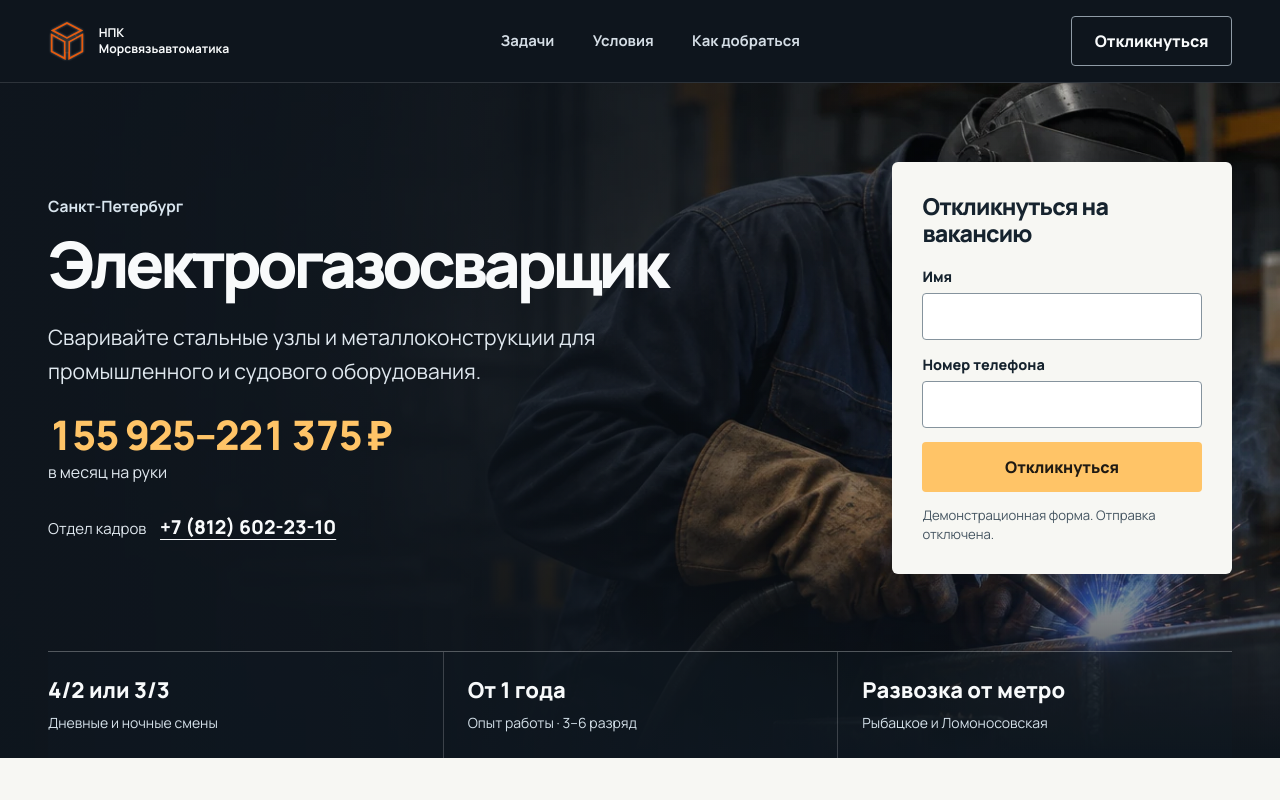
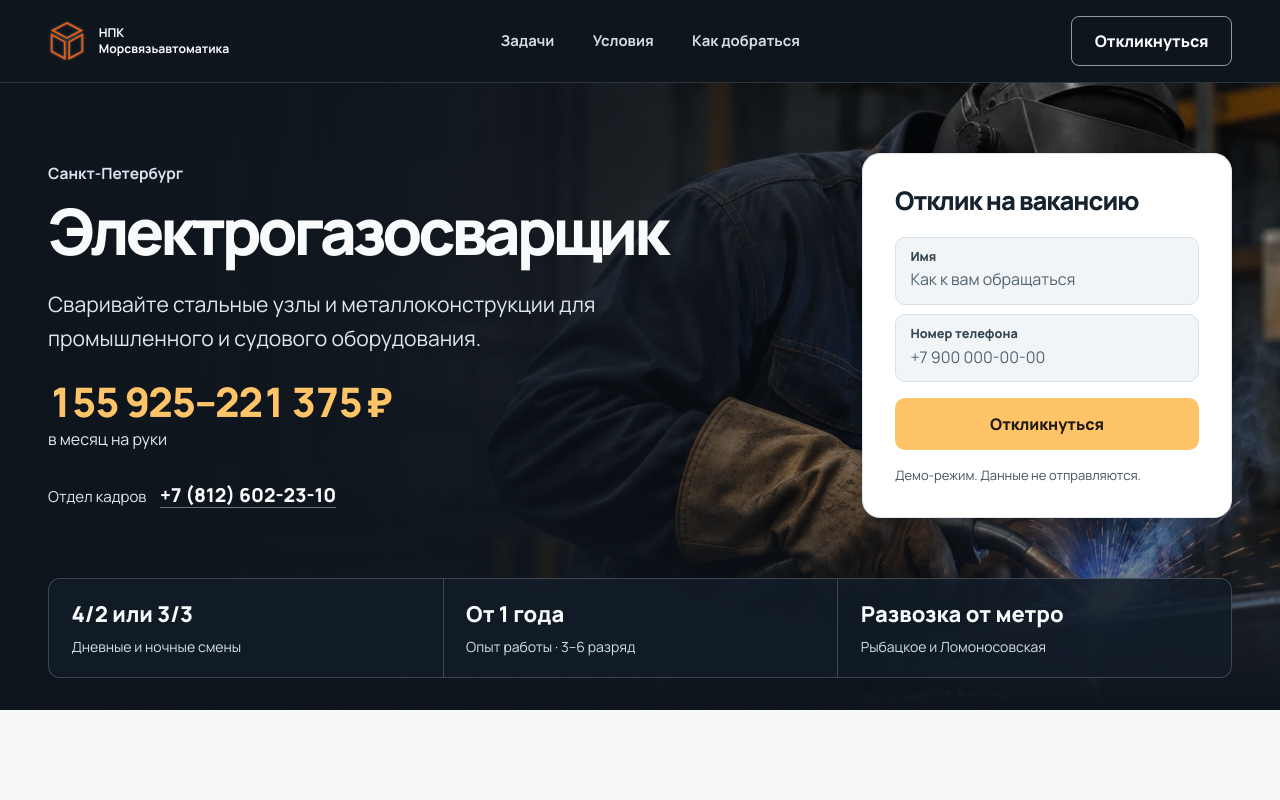
Before and after one commit to goodrojh/msa-welder, a plain HTML site: page index.html in a window 1280 px wide. Shown: the top 800 px of the page. Drawn offline with Linux system fonts and the light colour scheme.

Commit message:
Refine the vacancy form and landing page styling

```diff
--- a/index.html
+++ b/index.html
@@ -13,7 +13,7 @@
   <title>Электрогазосварщик в Санкт-Петербурге — НПК «Морсвязьавтоматика»</title>
   <link rel="icon" href="assets/favicon.svg" type="image/svg+xml">
   <link rel="preload" href="assets/hero.webp" as="image">
-  <link rel="stylesheet" href="styles.css?v=2">
+  <link rel="stylesheet" href="styles.css?v=3">
 </head>
 <body>
   <a class="skip" href="#main">К содержанию</a>
@@ -47,12 +47,20 @@
             </div>
           </div>
           <div class="callback-card" id="callback">
-          <h2>Откликнуться на вакансию</h2>
+            <h2>Отклик на вакансию</h2>
             <form class="callback-form">
-            <label>Имя<input type="text" autocomplete="given-name" maxlength="80" pattern=".*\S.*" required></label>
-            <label>Номер телефона<input type="tel" autocomplete="tel" maxlength="30" required></label>
+              <div class="form-fields">
+                <label class="form-field">
+                  <span>Имя</span>
+                  <input type="text" autocomplete="given-name" placeholder="Как к вам обращаться" maxlength="80" pattern=".*\S.*" required>
+                </label>
+                <label class="form-field">
+                  <span>Номер телефона</span>
+                  <input type="tel" autocomplete="tel" placeholder="+7 900 000-00-00" maxlength="30" required>
+                </label>
+              </div>
               <button type="submit" class="button button-primary" disabled>Откликнуться</button>
-            <p class="form-note" role="status">Демонстрационная форма. Отправка отключена.</p>
+              <p class="form-note" role="status">Демо-режим. Данные не отправляются.</p>
             </form>
           </div>
         </div>
@@ -201,7 +209,7 @@
   <div class="mobile-apply"><a class="button button-primary" href="#callback" data-open-application data-event="apply_mobile">Откликнуться на вакансию</a></div>
   <dialog class="callback-dialog" aria-labelledby="dialog-title">
     <button type="button" class="dialog-close" aria-label="Закрыть форму">×</button>
-    <h2 id="dialog-title">Откликнуться на вакансию</h2>
+    <h2 id="dialog-title">Отклик на вакансию</h2>
   </dialog>
   <script src="script.js?v=3" defer></script>
 </body>
--- a/styles.css
+++ b/styles.css
@@ -18,12 +18,13 @@
   --steel-deep: #0e151d;
   --text: #16232e;
   --muted: #445460;
-  --paper: #f7f7f3;
-  --tile: #e9eef0;
+  --paper: #f7f8f9;
+  --tile: #edf1f4;
   --line: #c9d2d7;
   --amber: #ffc467;
   --amber-hover: #ffd38e;
   --white: #f8fafb;
+  --radius: 12px;
   font-family: Manrope, "Segoe UI", Arial, sans-serif;
   font-size: 100%;
 }
@@ -48,7 +49,7 @@ button, summary, a { -webkit-tap-highlight-color: transparent; }
 nav { display: flex; gap: clamp(1.2rem, 3vw, 3rem); }
 nav a { text-decoration: none; color: #d4dde5; font-size: .93rem; font-weight: 700; }
 nav a:hover, .hh-link:hover { color: var(--amber); }
-.button { display: inline-flex; align-items: center; justify-content: center; padding: .9rem 1.4rem; min-height: 50px; border-radius: 4px; border: 1px solid transparent; font: inherit; font-weight: 800; text-decoration: none; line-height: 1.25; text-align: center; cursor: pointer; transition: background .18s, border-color .18s; }
+.button { display: inline-flex; align-items: center; justify-content: center; padding: .9rem 1.4rem; min-height: 50px; border-radius: 8px; border: 1px solid transparent; font: inherit; font-weight: 800; text-decoration: none; line-height: 1.25; text-align: center; cursor: pointer; transition: background .18s, border-color .18s; }
 .button-outline { color: var(--white); border-color: #8f9ba6; }
 .button-outline:hover { background: #ffffff15; border-color: var(--white); }
 .button-primary { color: #1f1a13; background: var(--amber); }
@@ -56,8 +57,8 @@ nav a:hover, .hh-link:hover { color: var(--amber); }
 .hero { position: relative; isolation: isolate; background: var(--steel); color: var(--white); }
 .hero-photo { position: absolute; z-index: -1; inset: 0; background: url("assets/hero.webp") center 48% / cover no-repeat; }
 .hero-photo::after { content: ""; position: absolute; inset: 0; background: linear-gradient(90deg, #0e151df7 1%, #0e151de0 28%, #0e151d8f 50%, #0e151d10 78%), linear-gradient(0deg, #0e151d 1%, #0e151d19 36%); }
-.hero-inner { padding-top: clamp(3.9rem, 6.2vw, 6.6rem); }
-.hero-grid { display: grid; grid-template-columns: minmax(0, 1fr) minmax(280px, 340px); gap: clamp(1.75rem, 4vw, 4rem); align-items: center; }
+.hero-inner { padding-top: clamp(3.5rem, 5.5vw, 6rem); }
+.hero-grid { display: grid; grid-template-columns: minmax(0, 1fr) clamp(300px, 31vw, 370px); gap: clamp(1.6rem, 4vw, 4rem); align-items: center; }
 .hero-content { min-width: 0; }
 .hero-location { color: #d9e5ee; font-size: .97rem; font-weight: 700; }
 h1 { margin-top: .7rem; font-size: clamp(2.35rem, 5vw, 4.8rem); letter-spacing: -.065em; line-height: 1.05; overflow-wrap: anywhere; }
@@ -67,24 +68,46 @@ h1 { margin-top: .7rem; font-size: clamp(2.35rem, 5vw, 4.8rem); letter-spacing:
 .salary span { color: #e0e8ef; }
 .hero-contact { display: flex; flex-wrap: wrap; align-items: baseline; gap: .3rem .85rem; }
 .hero-contact span { color: #e0e8ef; font-size: .94rem; }
-.hero-contact a { font-weight: 800; font-size: 1.2rem; }
-.callback-card, .callback-dialog { color: var(--text); background: var(--paper); border-radius: 6px; padding: clamp(1.25rem, 2.4vw, 1.9rem); }
-.callback-card { box-shadow: 0 12px 35px #0e151d40; }
-.callback-card h2, .callback-dialog h2 { font-size: 1.45rem; line-height: 1.18; letter-spacing: -.035em; margin-bottom: 1.1rem; }
-.callback-form { display: grid; gap: .85rem; }
-.callback-form label { display: grid; gap: .3rem; font-size: .9rem; font-weight: 800; }
-.callback-form input { width: 100%; min-height: 46px; border: 1px solid #85939d; border-radius: 4px; padding: .6rem .7rem; color: var(--text); background: #fff; font: inherit; font-size: 1rem; font-weight: 500; }
-.hero .callback-form :focus-visible { outline-color: #1f73a4; }
-.form-note { color: var(--muted); font-size: .82rem; line-height: 1.45; }
-.callback-dialog { border: none; margin: auto; width: min(calc(100% - 2rem), 410px); max-height: calc(100% - 2rem); }
+.hero-contact a { font-weight: 800; font-size: 1.2rem; text-decoration-color: #e0e8ef70; }
+.hero-contact a:hover { color: var(--amber); text-decoration-color: currentColor; }
+.callback-card, .callback-dialog {
+  border: 1px solid #e1e7eb;
+  border-radius: 18px;
+  padding: clamp(1.25rem, 2.5vw, 2rem);
+  color: var(--text);
+  background: #fff;
+  box-shadow: 0 18px 48px #070e1840, 0 2px 8px #070e181a;
+}
+.callback-card h2, .callback-dialog h2 { font-size: clamp(1.42rem, 2vw, 1.7rem); line-height: 1.18; letter-spacing: -.04em; margin-bottom: 1.25rem; }
+.callback-form { display: grid; gap: 1rem; }
+.form-fields { display: grid; gap: .58rem; }
+.form-field {
+  display: grid;
+  gap: .12rem;
+  padding: .7rem .9rem;
+  border: 1px solid #d7e0e6;
+  border-radius: 10px;
+  background: #f2f5f7;
+  cursor: text;
+}
+.form-field span { color: #354653; font-size: .79rem; font-weight: 800; line-height: 1.25; }
+.form-field input { width: 100%; min-width: 0; min-height: 26px; border: 0; padding: 0; color: var(--text); background: transparent; font: inherit; font-size: 1rem; line-height: 1.4; }
+.form-field input::placeholder { color: #526472; }
+.form-field:focus-within { border-color: #24719b; outline: 2px solid #24719b; outline-offset: 1px; background: #fff; }
+.form-field input:focus { outline: none; }
+.callback-form .button { min-height: 52px; border-radius: 10px; }
+.hero .callback-form .button:focus-visible { outline-color: #1f73a4; }
+.form-note { color: var(--muted); font-size: .81rem; line-height: 1.45; }
+.callback-dialog { margin: auto; width: min(calc(100% - 2rem), 410px); max-height: calc(100% - 2rem); }
 .callback-dialog::backdrop { background: #0e151dbd; }
 .callback-dialog h2 { padding-right: 2.4rem; }
-.dialog-close { position: absolute; display: grid; place-items: center; top: .65rem; right: .65rem; width: 43px; height: 43px; border: 0; border-radius: 4px; background: transparent; color: var(--text); cursor: pointer; font-size: 1.85rem; line-height: 1; }
+.dialog-close { position: absolute; display: grid; place-items: center; top: .8rem; right: .8rem; width: 44px; height: 44px; border: 0; border-radius: 50%; background: #f2f5f7; color: var(--text); cursor: pointer; font-size: 1.65rem; line-height: 1; }
 .dialog-close:hover { background: var(--tile); }
-.hero-facts { display: grid; grid-template-columns: repeat(3, 1fr); margin-top: clamp(3.2rem, 6vw, 5.3rem); border-top: 1px solid #ffffff48; background: #1019235c; }
-.hero-facts div { display: grid; align-content: start; gap: .25rem; padding: 1.3rem 1.5rem 1.5rem; }
-.hero-facts div:first-child { padding-left: 0; }
-.hero-facts div + div { border-left: 1px solid #ffffff31; }
+.hero-facts { display: grid; grid-template-columns: repeat(3, 1fr); margin-top: clamp(2rem, 4.7vw, 4.4rem); padding-bottom: clamp(1.1rem, 2.5vw, 2.1rem); }
+.hero-facts div { display: grid; align-content: start; gap: .25rem; padding: 1.15rem 1.4rem; border-block: 1px solid #ffffff30; background: #121d28d9; }
+.hero-facts div:first-child { border-left: 1px solid #ffffff30; border-radius: var(--radius) 0 0 var(--radius); }
+.hero-facts div:last-child { border-right: 1px solid #ffffff30; border-radius: 0 var(--radius) var(--radius) 0; }
+.hero-facts div + div { border-left: 1px solid #ffffff30; }
 .hero-facts strong { font-size: clamp(1.05rem, 2vw, 1.37rem); }
 .hero-facts span { color: #d4e0e9; font-size: .875rem; }
 .section { padding-block: clamp(3.8rem, 7.3vw, 7.1rem); scroll-margin-top: 1rem; }
@@ -97,17 +120,17 @@ h3 { font-size: clamp(1.23rem, 2vw, 1.7rem); letter-spacing: -.04em; line-height
 .lined-list li { display: grid; grid-template-columns: .5rem 1fr; align-items: baseline; gap: .8rem; padding-block: .9rem; border-top: 1px solid var(--line); color: var(--muted); }
 .lined-list li::before { content: ""; width: .36rem; height: .36rem; background: #98601a; transform: translateY(-.16em); }
 .conditions { background: var(--tile); }
-.conditions-grid { display: grid; grid-template-columns: 1.16fr 1fr 1fr; gap: 1px; background: var(--line); border: 1px solid var(--line); }
-.conditions-grid article { padding: clamp(1.3rem, 3vw, 2.1rem); background: var(--paper); }
+.conditions-grid { display: grid; grid-template-columns: 1.16fr 1fr 1fr; gap: .7rem; }
+.conditions-grid article { padding: clamp(1.3rem, 3vw, 2.1rem); border: 1px solid #dce4e9; border-radius: var(--radius); background: #fff; }
 .conditions-grid p { margin-top: .7rem; color: var(--muted); }
-.conditions-grid .schedule { grid-row: span 2; color: var(--white); background: var(--steel); }
+.conditions-grid .schedule { grid-row: span 2; color: var(--white); border-color: var(--steel); background: var(--steel); }
 .conditions-grid .schedule p { color: #d9e4e9; }
 .conditions-grid article:last-child { grid-column: span 2; }
 .shift-grid { display: grid; gap: .75rem; margin-top: 1.4rem; }
 .shift-grid div { display: flex; flex-wrap: wrap; justify-content: space-between; gap: .4rem 1rem; align-items: baseline; border-top: 1px solid #ffffff48; padding-top: .6rem; }
 .shift-grid strong { color: var(--amber); font-variant-numeric: tabular-nums; font-size: 1.19rem; }
 .company { display: grid; grid-template-columns: 1.12fr 1fr; align-items: center; gap: clamp(2rem, 6vw, 6rem); }
-.company-photo img { aspect-ratio: 5 / 4; object-fit: cover; border-radius: 4px; background: #c9d2d7; }
+.company-photo img { aspect-ratio: 5 / 4; object-fit: cover; border-radius: var(--radius); background: #c9d2d7; }
 .company-photo figcaption { color: var(--muted); font-size: .875rem; padding-top: .5rem; }
 .company h2 { font-size: clamp(1.75rem, 3.2vw, 3.65rem); margin: .85rem 0 1.1rem; overflow-wrap: anywhere; }
 .company-copy > p { color: var(--muted); }
@@ -134,12 +157,12 @@ details p { padding: 0 .15rem 1rem; color: var(--muted); }
 .map-select { min-height: 42px; border: 1px solid transparent; border-radius: 4px; background: transparent; color: var(--text); text-align: left; padding: .4rem .65rem; cursor: pointer; font: inherit; }
 .map-select:hover { border-color: #85939d; }
 .map-select[aria-pressed="true"] { background: var(--steel); color: var(--white); }
-#location-map { display: block; width: 100%; height: clamp(320px, 37vw, 465px); border: 1px solid var(--line); border-radius: 6px; background: var(--paper); }
+#location-map { display: block; width: 100%; height: clamp(320px, 37vw, 465px); border: 1px solid var(--line); border-radius: var(--radius); background: var(--paper); }
 .apply { background: var(--steel); color: var(--white); }
 .apply-grid { display: grid; grid-template-columns: 1.08fr 1fr; align-items: center; gap: 2.5rem 5rem; }
 .apply h2 { margin: .8rem 0 1rem; }
 .apply p { max-width: 30rem; color: #d8e2e9; }
-.contact-card { padding: clamp(1.15rem, 3.4vw, 2.3rem); border: 1px solid #6c7b88; background: #1b2833; }
+.contact-card { padding: clamp(1.15rem, 3.4vw, 2.3rem); border: 1px solid #586773; border-radius: var(--radius); background: #1b2833; }
 .contact-caption { display: block; color: #d7e1e8; font-size: .9rem; }
 .phone { display: block; margin-top: .25rem; width: fit-content; color: var(--white); font-size: clamp(1.55rem, 3.3vw, 3rem); font-weight: 800; line-height: 1.15; letter-spacing: -.055em; text-decoration: none; }
 .email { display: inline-block; margin-top: .55rem; }
@@ -176,8 +199,10 @@ details p { padding: 0 .15rem 1rem; color: var(--muted); }
   .hero-description { margin-top: 1rem; }
   .salary { margin-block: 1.2rem 1.45rem; }
   .hero-facts { grid-template-columns: 1fr; margin-top: 2rem; }
-  .hero-facts div, .hero-facts div:first-child { grid-template-columns: 1fr; padding: .64rem 0; gap: 0; }
-  .hero-facts div + div { border-left: 0; border-top: 1px solid #ffffff31; }
+  .hero-facts div { padding: .72rem .95rem; gap: .08rem; border: 1px solid #ffffff30; }
+  .hero-facts div:first-child { border-radius: var(--radius) var(--radius) 0 0; }
+  .hero-facts div:last-child { border-radius: 0 0 var(--radius) var(--radius); }
+  .hero-facts div + div { border-top: 0; }
   .section-intro { margin-bottom: 1.65rem; }
   .work-grid, .company, .apply-grid, .conditions-grid { grid-template-columns: 1fr; }
   .conditions-grid .schedule, .conditions-grid article:last-child { grid-column: auto; }
```
Lines whose indentation alone changed are shown as unchanged.
